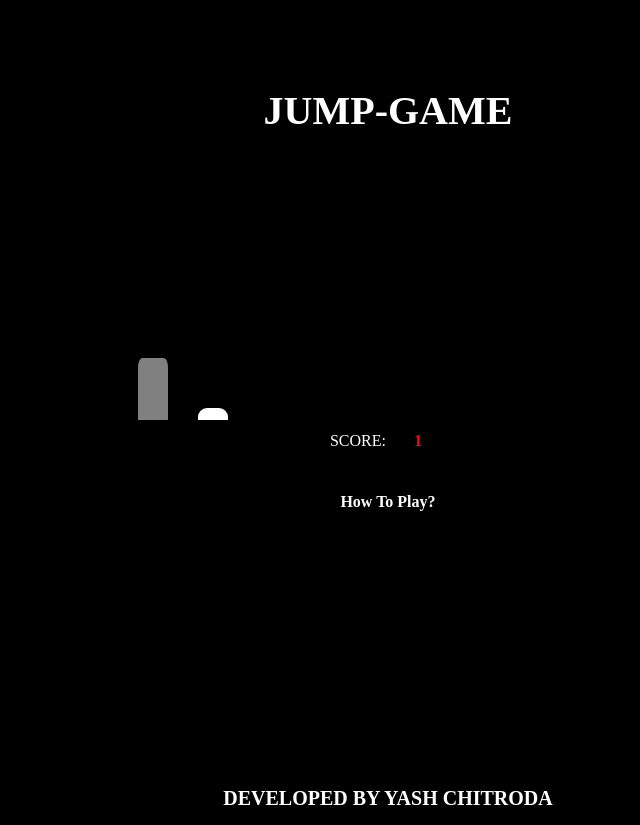
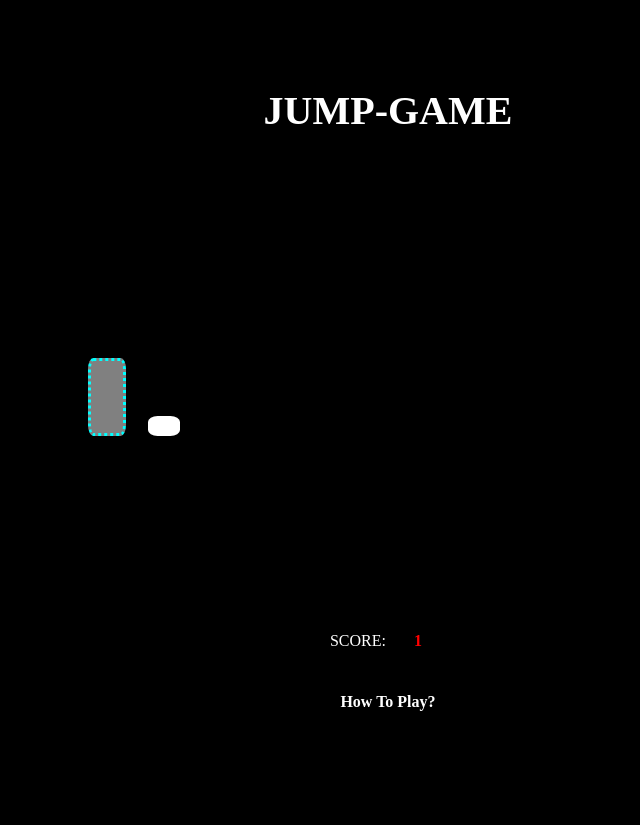
Before and after one commit to yashchitroda/Jump-Game, a plain HTML site: page index1.html in a window 1280 px wide. Shown: the top 825 px of the page, without its empty margins (252-892 px from the left). Drawn offline with Linux system fonts and the light colour scheme.

Commit message:
Update external.css

```diff
--- a/external.css
+++ b/external.css
@@ -6,12 +6,15 @@
     color: white;
 }
 .game{
-    width: 500px;
-    height: 200px;
+    width: 600px;
+    height: 400px;
     margin: auto;
     background-position: fixed;
+
 }
 #character{
+    border-color: cyan;
+    border-style: dotted;
     width: 20px;
     height: 60px;
     background-color: grey;
@@ -25,7 +28,7 @@
 #block{
     background-color: white;
     width: 20px;
-    height: 20px;
+    height: 8px;
     position: relative;
     top: 130px;
     left: 500px;
@@ -50,4 +53,5 @@ p{
 .i:hover{
     color: yellow;
     font-size: 20px;
+    text-decoration: underline;
 }
```
